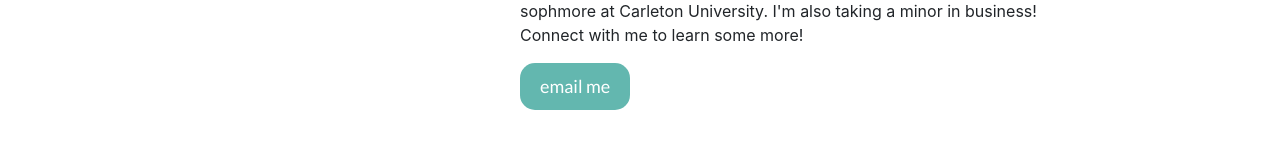
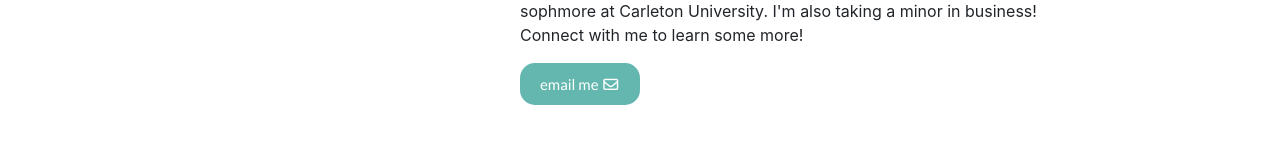
Before and after one commit to sanaasy/first-website, a website: page index.html in a window 1280 px wide. Shown: the part 868-1016 px from the top of the page. Drawn offline with nearby package versions, Linux system fonts and the light colour scheme.

Commit message:
updating about section

```diff
--- a/css/custom.css
+++ b/css/custom.css
@@ -132,7 +132,7 @@ section {
   background-color: #63b7af;
   color: white;
   font-family: 'Lato';
-  font-size: 18px;
+  font-size: 15px;
   border: none;
   padding: 10px 20px;
   border-radius: 15px;
--- a/index.html
+++ b/index.html
@@ -48,7 +48,12 @@
                     and a rising sophmore at Carleton University. I'm also taking a minor in business!
                     Connect with me to learn some more!
                 </p>
-                <button type="button" class="email-me-button">email me</button>
+                <a href="mailto:sanaasyed.t@gmail.com" target="_blank">
+                    <button type="button" class="email-me-button">
+                        email me
+                        <i class="fa fa-fw fa-envelope-o" aria-hidden="true"></i>
+                    </button>
+                </a>
             </section>
         </section>
     </main>
```
Also changed, not shown: 1 other file.
